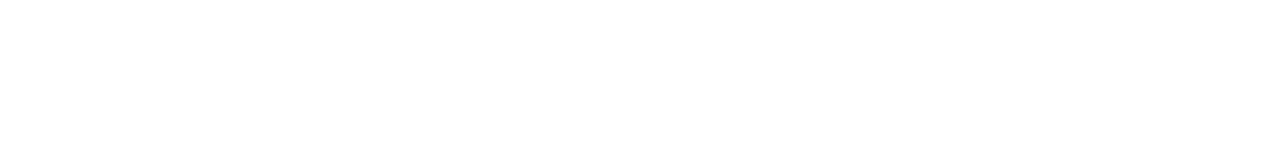
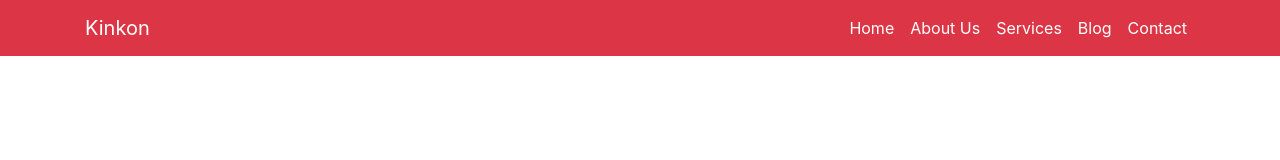
Before and after one commit to momtek/Kinkon, a website: page src/index.html in a window 1280 px wide. Drawn offline with Linux system fonts and the light colour scheme.

Commit message:
Navbar added

```diff
--- a/src/index.html
+++ b/src/index.html
@@ -10,6 +10,33 @@
   <link rel="stylesheet" href="css/bootstrap.css">
   <link rel="stylesheet" href="css/style.css">
 </head>
+<nav class="navbar navbar-expand-sm navbar-dark bg-danger">
+  <div class="container">
+    <a href="index.html" class="navbar-brand">Kinkon</a>
+    <button class="navbar-toggler" data-toggle="collapse" data-target="#navNavbar"><span class="navbar-toggler-icon"></span></button>
+    <div class="collapse navbar-collapse" id="navNavbar">
+      <ul class="navbar-nav ml-auto">
+        <li class="nav-item active">
+          <a href="index.html" class="nav-link">Home</a>
+        </li>
+        <li class="nav-item active">
+          <a href="about.html" class="nav-link">About Us</a>
+        </li>
+        <li class="nav-item active">
+          <a href="Serices.html" class="nav-link">Services</a>
+        </li>
+        <li class="nav-item active">
+          <a href="Blog.html" class="nav-link">Blog</a>
+        </li>
+        <li class="nav-item active">
+          <a href="contact.html" class="nav-link">Contact</a>
+        </li>
+      </ul>
+
+    </div>
+
+  </div>
+</nav>
 
 <body>
 
```
